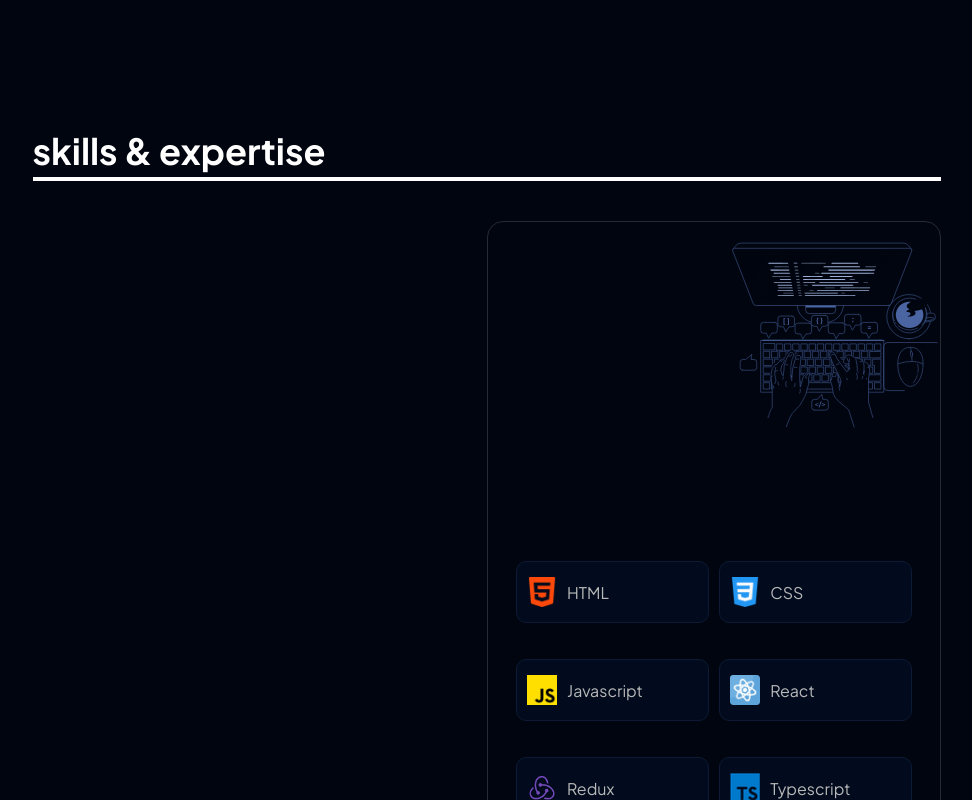
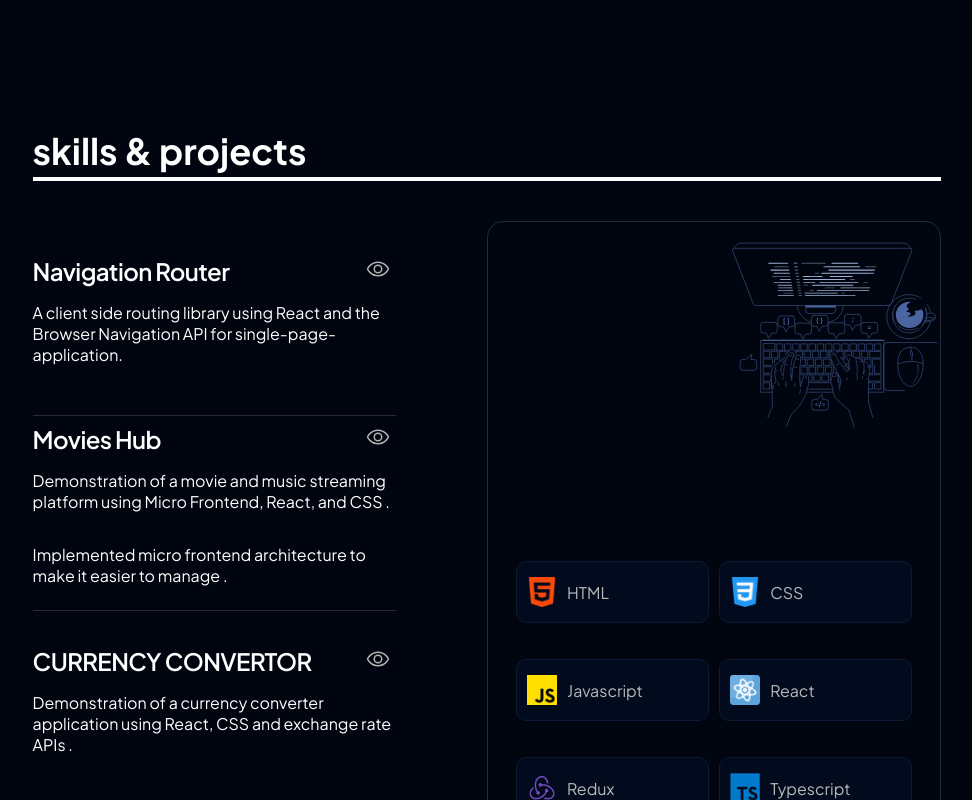
Before and after one commit to nishithmunda/portfolio, a Next.js app: page / in a window 1280 px wide. Shown: the part 700-1500 px from the top of the page, without its empty margins (153-1125 px from the left). Built offline with nearby package versions, Linux system fonts and the light colour scheme; no server answers; the database is empty.

Commit message:
feat: skills

```diff
--- a/components/Skills/SkillSection.tsx
+++ b/components/Skills/SkillSection.tsx
@@ -1,17 +1,36 @@
 import styled from "styled-components";
 import { SkillImage } from "../../icons/SkillImage";
 import { SectionHeader } from "../CommonComponents/SectionHeader";
-import { skill } from "../data";
+import { projects, skill } from "../data";
 import Image from "next/image";
+import { ViewIcon } from "../../icons/ViewIcon";
+import { Anchor } from "../NameSection/NameSection";
 
 export function SkillSection() {
   return (
     <>
       <SkillSectionContainer>
         <SkillSectionFrame>
-          <SectionHeader>skills & expertise</SectionHeader>
-          <div style={{ display: "flex", width: "100%" }}>
-            <SkillList></SkillList>
+          <SectionHeader>skills & projects</SectionHeader>
+          <div style={{ display: "flex", width: "100%", gap: "10px" }}>
+            <SkillList>
+              {projects.map((project) => (
+                <ProjectContainer>
+                  <ProjectHead>
+                    <ProjectName>{project?.title}</ProjectName>
+                    <Anchor href={project?.view} target={"_blank"}>
+                      <ViewButton>
+                        <ViewIcon />
+                      </ViewButton>
+                    </Anchor>
+                  </ProjectHead>
+
+                  {project?.summary?.map((summary) => (
+                    <ProjectSummary>{summary}</ProjectSummary>
+                  ))}
+                </ProjectContainer>
+              ))}
+            </SkillList>
             <SkillCard>
               {/* Absolute Image   */}
               <SVGContainer>
@@ -50,7 +69,7 @@ const SkillSectionFrame = styled.div`
 `;
 
 const SkillList = styled.div`
-  width: 50%;
+  width: 40%;
   height: 650px;
 `;
 const SkillIcon = styled.div`
@@ -67,6 +86,7 @@ const SkillName = styled.div`
   font-size: 16px;
 `;
 const SkillCard = styled.div`
+  margin-left: auto;
   display: flex;
   width: 50%;
   height: auto;
@@ -112,3 +132,38 @@ const SVGContainer = styled.div`
   top: 0;
   right: 0;
 `;
+
+//Project Section
+
+const ProjectContainer = styled.div`
+  display: flex;
+  flex-direction: column;
+  justify-content: center;
+  height: 30%;
+  border-bottom: 1px solid rgba(64, 64, 64, 0.65); ;
+`;
+const ProjectHead = styled.div`
+  display: flex;
+  align-item: center;
+  justify-content: space-between;
+`;
+const ProjectName = styled.span`
+  font-family: "Plus Jakarta Sans", sans-serif;
+  font-style: normal;
+  font-weight: 600;
+  color: #fff;
+  font-size: 24px;
+  letter-spacing: -0.6px;
+`;
+const ViewButton = styled.button`
+  margin-left: auto;
+  background: transparent;
+  border: none;
+  cursor: pointer;
+`;
+const ProjectSummary = styled.p`
+  font-family: "Plus Jakarta Sans", sans-serif;
+  font-style: normal;
+  font-weight: 400;
+  color: #fff;
+`;
--- a/components/data.ts
+++ b/components/data.ts
@@ -1,3 +1,20 @@
+export const projects = [
+  {
+    title: "Navigation Router",
+    summary: [`A client side routing library using React and the Browser Navigation API for single-page-
+    application.`],
+    view: 'https://router-example-swart.vercel.app/'
+  }, {
+    title: "Movies Hub",
+    summary: [`Demonstration of a movie and music streaming platform using Micro Frontend, React, and
+    CSS .`, `Implemented micro frontend architecture to make it easier to manage .`],
+    view: 'https://micro-frontend-container.netlify.app/'
+  }, {
+    title: "CURRENCY CONVERTOR",
+    summary: [`Demonstration of a currency converter application using React, CSS and exchange rate APIs .`]
+    , view: "https://currency-convertor-three-neon.vercel.app/"
+  }
+]
 export const skill = [
   {
     icon: "/html.png",
--- /dev/null
+++ b/icons/ViewIcon.tsx
@@ -0,0 +1,31 @@
+export const ViewIcon = () => {
+  return (
+    <svg
+      xmlns="http://www.w3.org/2000/svg"
+      width="24"
+      height="24"
+      fill="#000000"
+      viewBox="0 0 256 256"
+    >
+      <rect width="24" height="24" fill="none"></rect>
+      <path
+        d="M128,56C48,56,16,128,16,128s32,72,112,72,112-72,112-72S208,56,128,56Z"
+        fill="none"
+        stroke="#b3b3b3"
+        strokeLinecap="round"
+        strokeLinejoin="round"
+        strokeWidth="16"
+      ></path>
+      <circle
+        cx="128"
+        cy="128"
+        r="40"
+        fill="none"
+        stroke="#b3b3b3"
+        strokeLinecap="round"
+        strokeLinejoin="round"
+        strokeWidth="16"
+      ></circle>
+    </svg>
+  );
+};
```
